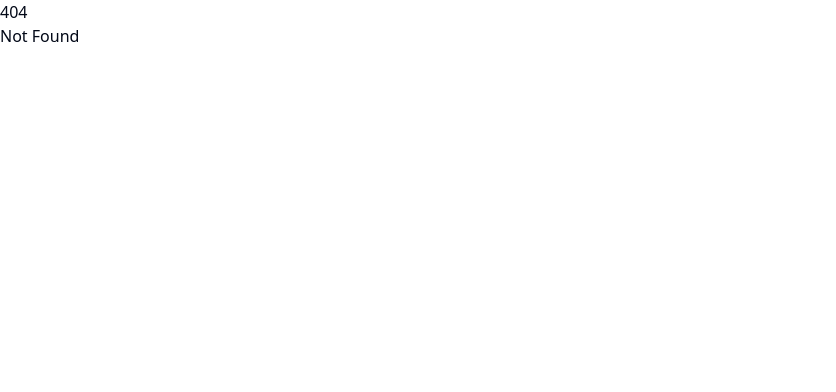
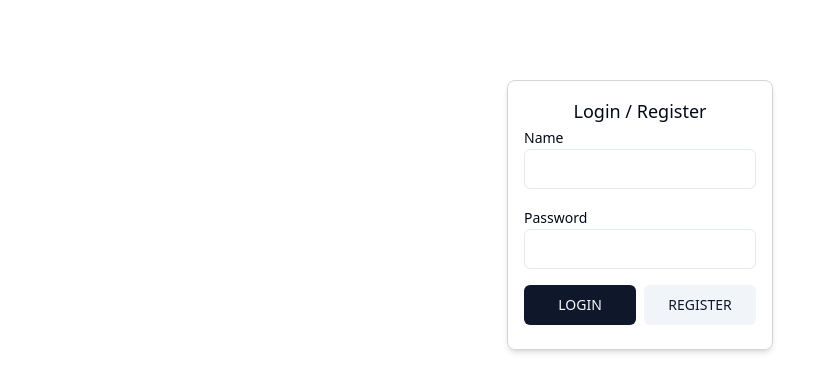
Before and after one commit to rosancoderian/crud-mvp, a SvelteKit app: page /login in a window 1280 px wide. Before the commit this address had no page. Shown: the top 392 px of the page, without its empty margins (0-836 px from the left). Built offline with nearby package versions, Linux system fonts and the light colour scheme; no server answers.

Commit message:
feat: update login page

```diff
--- a/src/routes/demo/lucia/login/+page.svelte
+++ /dev/null
@@ -1,21 +0,0 @@
-<script lang="ts">
-	import { enhance } from '$app/forms';
-	import type { ActionData } from './$types';
-
-	let { form }: { form: ActionData } = $props();
-</script>
-
-<h1>Login/Register</h1>
-<form method="post" action="?/login" use:enhance>
-	<label>
-		Username
-		<input name="username" />
-	</label>
-	<label>
-		Password
-		<input type="password" name="password" />
-	</label>
-	<button>Login</button>
-	<button formaction="?/register">Register</button>
-</form>
-<p style="color: red">{form?.message ?? ''}</p>
--- a/src/routes/demo/lucia/login/+page.server.ts
+++ b/src/routes/login/+page.server.ts
@@ -80,7 +80,7 @@ export const actions: Actions = {
 		} catch (e) {
 			return fail(500, { message: 'An error has occurred' });
 		}
-		return redirect(302, '/demo/lucia');
+		return redirect(302, '/');
 	}
 };
 
--- /dev/null
+++ b/src/routes/login/+page.svelte
@@ -0,0 +1,32 @@
+<script lang="ts">
+	import type { ActionData } from './$types';
+	import { enhance } from '$app/forms';
+	import { Label } from '$lib/components/ui/label';
+	import { Input } from '$lib/components/ui/input';
+	import { Button } from '$lib/components/ui/button';
+
+	let { form }: { form: ActionData } = $props();
+</script>
+
+<div class="container mx-auto flex items-center justify-center py-20">
+	<div class="rounded-lg border border-gray-300 p-4 pb-2 shadow-md">
+		<div class="text-center text-lg font-medium">Login / Register</div>
+		<form class="flex flex-col gap-y-4" method="post" action="?/login" use:enhance>
+			<div>
+				<Label>Name</Label>
+				<Input name="username" />
+			</div>
+			<div>
+				<Label>Password</Label>
+				<Input type="password" name="password" />
+			</div>
+			<div class="flex items-center justify-between gap-2">
+				<Button class="w-28" type="submit">LOGIN</Button>
+				<button formaction="?/register">
+					<Button class="w-28" variant="secondary">REGISTER</Button>
+				</button>
+			</div>
+			<p class="text-center text-red-500">{form?.message ?? ''}</p>
+		</form>
+	</div>
+</div>
```
Also changed, not shown: src/routes/user/+page.server.ts (renamed from src/routes/demo/lucia/+page.server.ts), src/routes/user/+page.svelte (renamed from src/routes/demo/lucia/+page.svelte).
